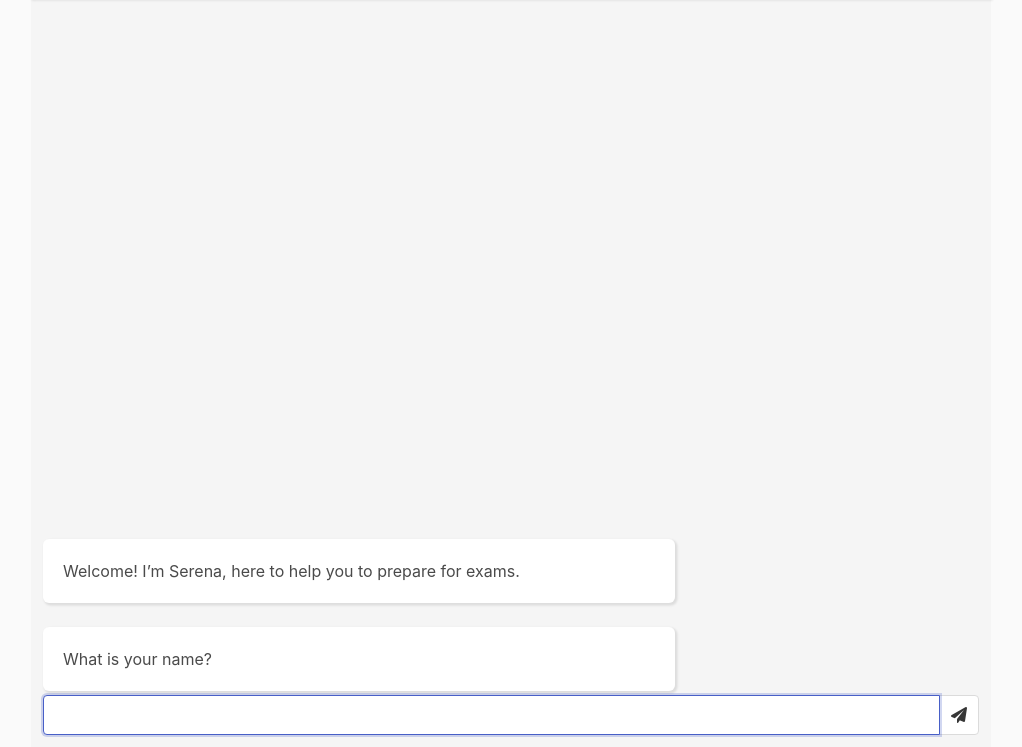
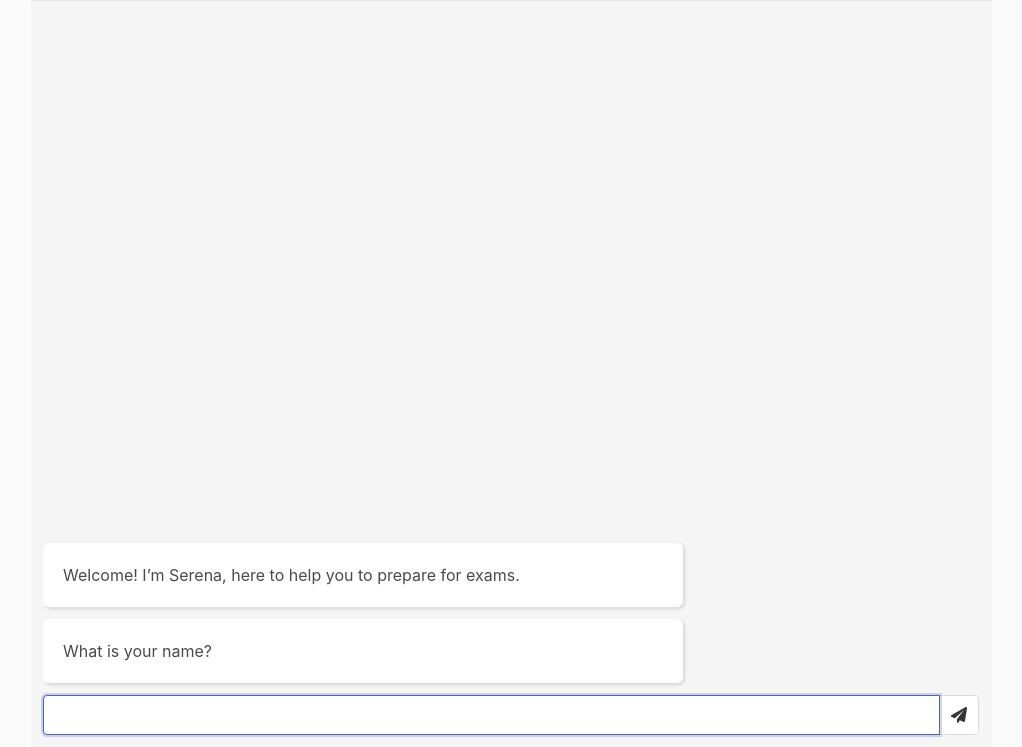
Before and after one commit to ysenarath/SERENA, a Flask app: page / in a window 1280 px wide. Shown: the part 53-800 px from the top of the page, without its empty margins (129-1151 px from the left). Run offline with Flask 2, Linux system fonts and the light colour scheme.

Commit message:
Updates :)

```diff
--- a/serena/app.py
+++ b/serena/app.py
@@ -25,9 +25,9 @@ def index():
     history = state['__meta__']['history']
     input = None
     if request.method == 'POST':
-        input = request.form.get('input', None)
-        if input is not None and len(input.strip()) != 0:
-            input = chat.message(input, author='user')
+        input_text = request.form.get('input', None)
+        if input_text is not None and len(input_text.strip()) != 0:
+            input = chat.message(input_text, author='user')
             history.append(input)
     elif len(history) == 0:
         input = chat.message(None, author='user')
--- a/templates/index.html
+++ b/templates/index.html
@@ -4,17 +4,17 @@
     <section class="hero is-fullheight-with-navbar has-background-white-bis">
         <div class="hero-body p-0">
             <div class="container is-max-desktop has-background-white-ter">
-                <div id="chatHistory" class="chat-history py-3">
+                <div id="chatHistory" class="chat-history py-3 p-0 m-0">
                     {% for message in history %}
-                        <div class="columns {% if message['author'] == 'user' %}is-justify-content-end{% endif %}">
-                            <div class="column is-two-thirds mx-3">
+                        <div class="columns m-0 {% if message['author'] == 'user' %}is-justify-content-end{% endif %}">
+                            <div class="column is-two-thirds mx-3 mt-3 p-0">
                                 {% if 'text' in message %}
                                     <div class="box mb-0 {% if message['author'] == 'user' %}has-background-link-light{% endif %}">
                                         <p>{{ message['text'] }}</p>
                                     </div>
                                 {% endif %}
                                 {% if message['type'].lower() == 'answer' and 'options' in message and message['options'] | length > 0 %}
-                                    <div class="list box p-0">
+                                    <div class="list box p-0 mt-3">
                                         {% for item in message['options'] %}
                                             {% if (item['is_answer'] | default(False)) and item['is_correct'] %}
                                                 {% set style_class = 'has-background-success-light' %}
@@ -36,15 +36,15 @@
                                         {% endfor %}
                                     </div>
                                 {% endif %}
-                                {% if loop.last and 'suggestions' in message %}
-                                    <div class="buttons">
+                                {% if loop.last and 'suggestions' in message and message['suggestions'] | length > 0 %}
+                                    <div class="buttons mt-3">
                                         {% for s in message['suggestions'] %}
                                             <button class="button is-link is-rounded">{{ s }}</button>
                                         {% endfor %}
                                     </div>
                                 {% endif %}
                                 {% if loop.last and 'options' in message and message['options'] | length > 0 %}
-                                    <div class="question-options list box p-0">
+                                    <div class="list box p-0 mt-3 question-options">
                                         {% for s in message['options'] %}
                                             <div class="list-item pl-5">
                                                 <div class="list-item-image">{{ s['key'] }}</div>
@@ -59,7 +59,8 @@
                 </div>
                 <form class="chat-input pb-3" action="{{ url_for('index') }}" method="post"
                       style="padding-left: 12px; padding-right: 12px;"
-                      up-submit up-target=".chat-history, .navbar-username #userInput">
+                      up-submit
+                      up-target=".chat-history, .navbar-username #userInput">
                     <div class="field has-addons">
                         <p class="control w-100">
                             <label for="userInput"></label>
```
